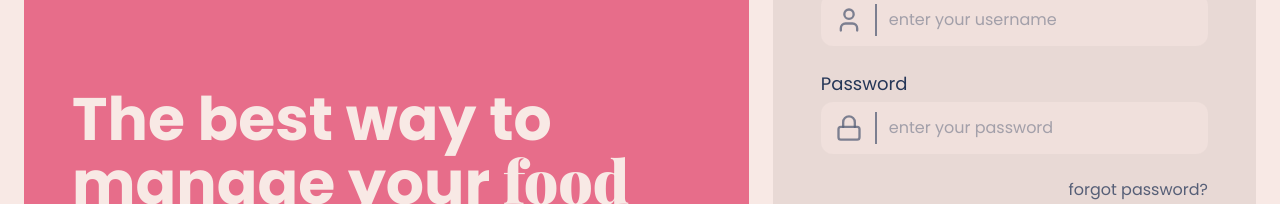
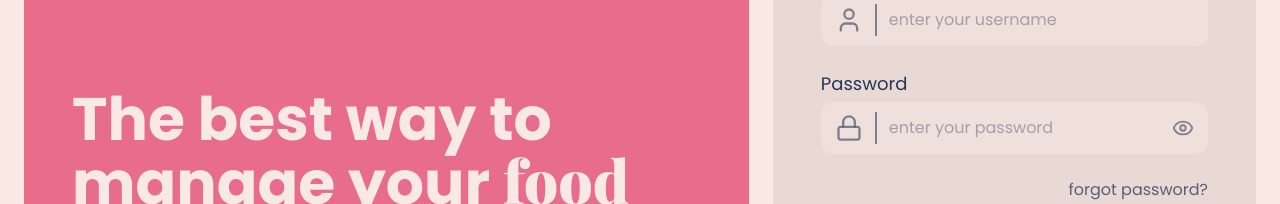
Before and after one commit to 5mhmyhead/food-stalls-web, a Next.js app: page / in a window 1280 px wide. Shown: the part 347-551 px from the top of the page. Built offline with nearby package versions, Linux system fonts and the light colour scheme; no server answers.

Commit message:
feature: password fields can be visible if you click on the eye icon

```diff
--- a/components/text-field.tsx
+++ b/components/text-field.tsx
@@ -1,3 +1,8 @@
+"use client";
+
+import { useState } from "react";
+import { Eye, EyeOff } from "lucide-react";
+
 type TextFieldProps = React.ComponentProps<"input"> & {
   id: string;
   label?: string;
@@ -9,16 +14,20 @@ export default function TextField({
   label,
   icon,
   className = "",
+  type,
   ...props
 }: TextFieldProps) {
+  const [visible, setVisible] = useState(false);
+  const isPassword = type === "password";
+
   return (
     <div>
       {label && (
-        <label htmlFor={id} className="block mb-1 text-lg">
+        <label htmlFor={id} className="text-lg">
           {label}
         </label>
       )}
-      <div className="group flex items-center gap-3 rounded-xl border-2 border-transparent bg-surface-container px-3 transition-colors focus-within:border-primary">
+      <div className="mt-1 group flex items-center gap-3 rounded-xl border-2 border-transparent bg-surface-container px-3 transition-colors focus-within:border-primary">
         {icon && (
           <>
             <span className="shrink-0 text-muted/75 transition-colors group-focus-within:text-primary">
@@ -29,9 +38,21 @@ export default function TextField({
         )}
         <input
           id={id}
+          type={isPassword && visible ? "text" : type}
           className={`w-full bg-transparent py-3 outline-none placeholder:text-muted/50 ${className}`}
           {...props}
         />
+        {isPassword && (
+          <button
+            type="button"
+            onClick={() => setVisible((v) => !v)}
+            aria-label={visible ? "Hide password" : "Show password"}
+            aria-pressed={visible}
+            className="shrink-0 text-muted/75 transition-colors hover:text-primary focus-visible:text-primary outline-none"
+          >
+            {visible ? <EyeOff size={22} /> : <Eye size={22} />}
+          </button>
+        )}
       </div>
     </div>
   );
```
